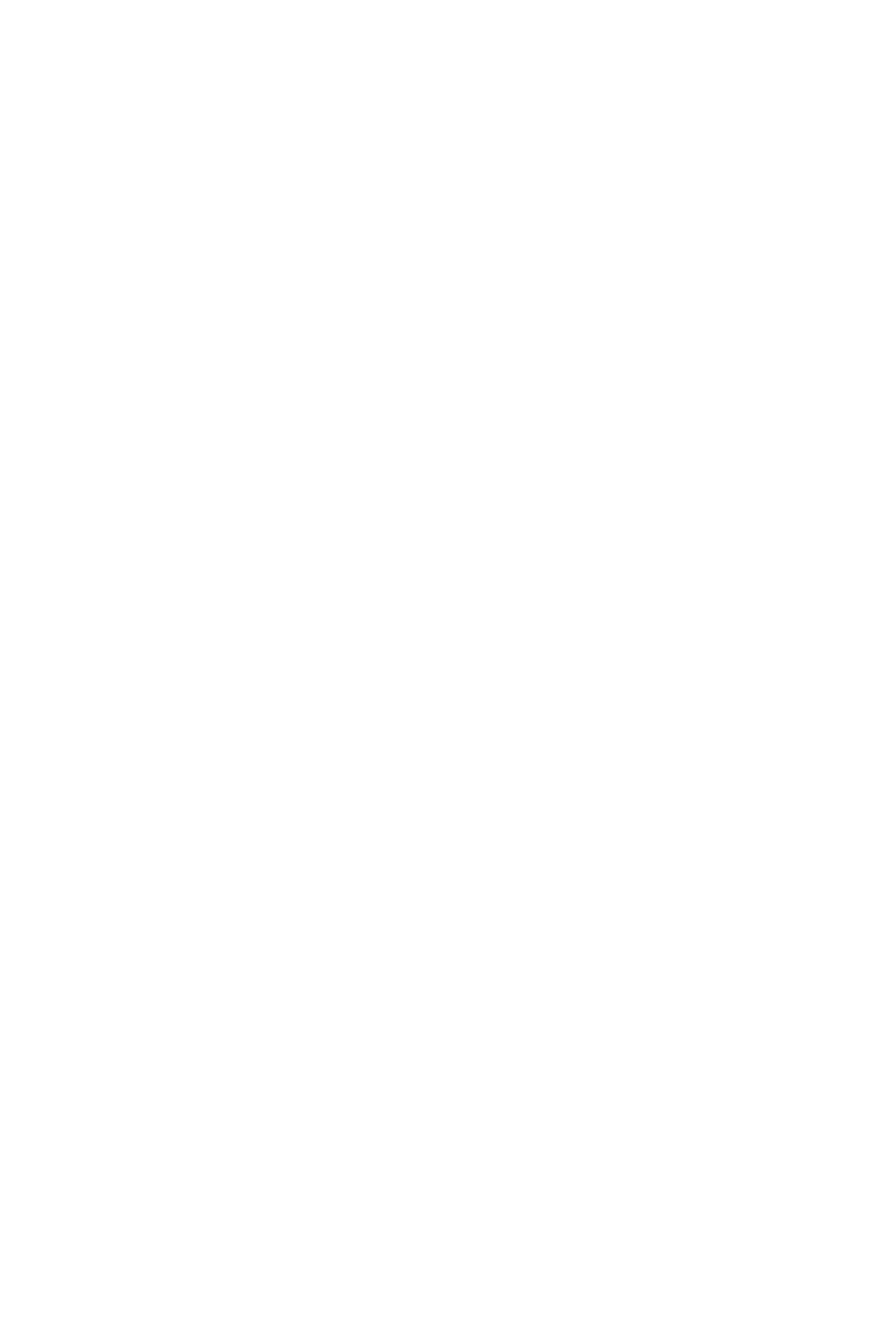
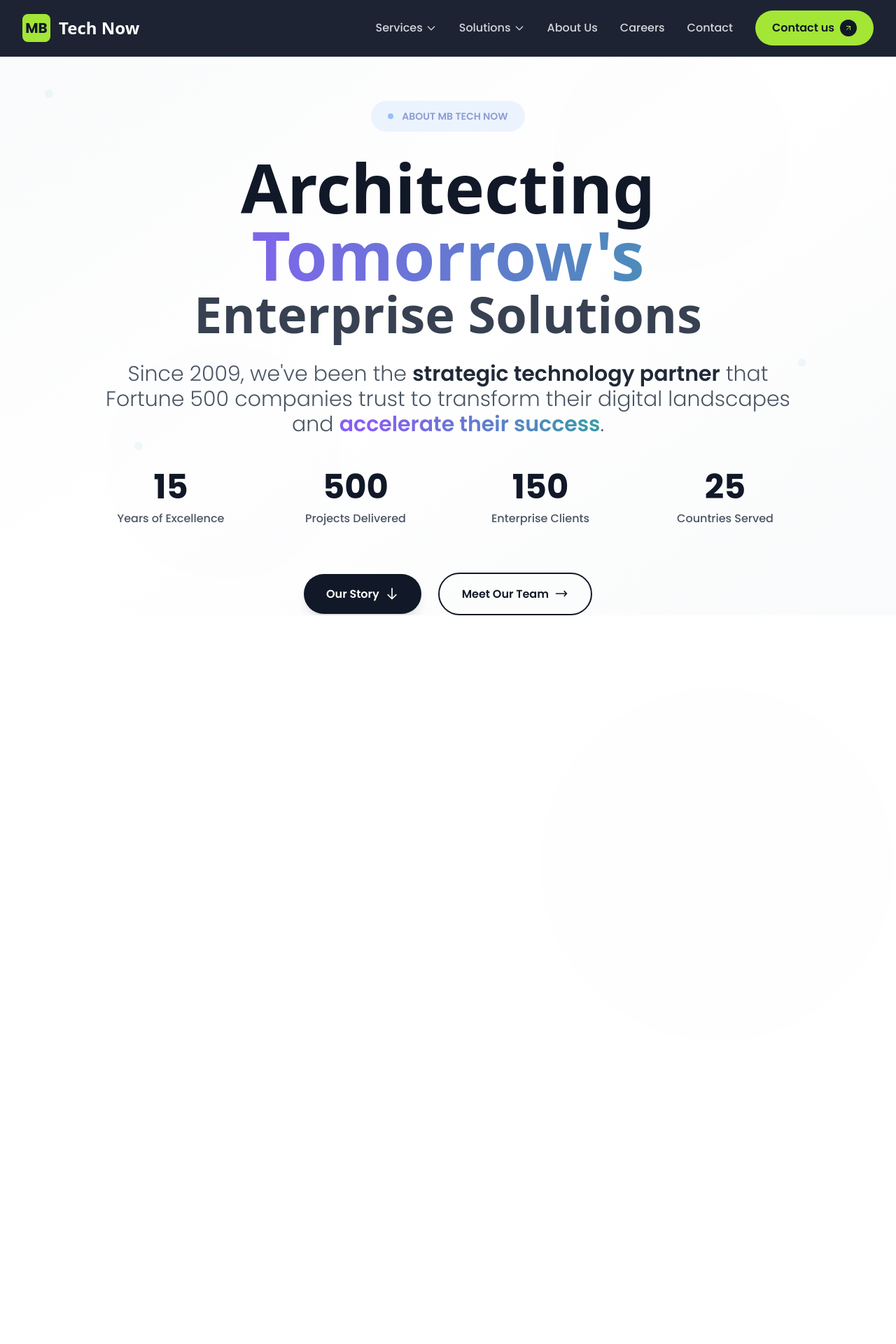
Before and after one commit to SusithD/Tech-Company-Website, a Nuxt app: page /about in a window 1280 px wide. Before the commit this address had no page. Shown: the top 1920 px of the page at 70% size. Before the commit the page ends 800 px from the top, so only its background shows below. Built offline with nearby package versions, Linux system fonts and the light colour scheme; a web font is replaced by a local one.

Commit message:
Add About page with SEO metadata and structured sections for enhanced user engagement

```diff
--- /dev/null
+++ b/pages/about.vue
@@ -0,0 +1,47 @@
+<template>
+  <div class="min-h-screen bg-white text-gray-900">
+    <!-- Navigation -->
+    <Navigation />
+
+    <!-- Hero Section -->
+    <AboutHero />
+
+    <!-- Our Story -->
+    <OurStory />
+
+    <!-- Mission & Vision -->
+    <MissionVision />
+
+    <!-- Our Values -->
+    <OurValues />
+
+    <!-- Leadership Team -->
+    <LeadershipTeam />
+
+    <!-- Company Timeline -->
+    <CompanyTimeline />
+
+    <!-- Achievements & Recognition -->
+    <AchievementsSection />
+
+    <!-- Culture & Work -->
+    <CultureSection />
+
+    <!-- Contact -->
+    <ContactSection />
+
+    <!-- Footer -->
+    <FooterSection />
+  </div>
+</template>
+
+<script setup>
+useSeoMeta({
+  title: 'About Us - MB Tech Now | Digital Transformation Leaders',
+  ogTitle: 'About Us - MB Tech Now | Digital Transformation Leaders',
+  description: 'Learn about MB Tech Now - a leading digital transformation company helping enterprises scale with cutting-edge technology solutions.',
+  ogDescription: 'Learn about MB Tech Now - a leading digital transformation company helping enterprises scale with cutting-edge technology solutions.',
+  ogImage: '/og-image.jpg',
+  twitterCard: 'summary_large_image',
+})
+</script>
```
